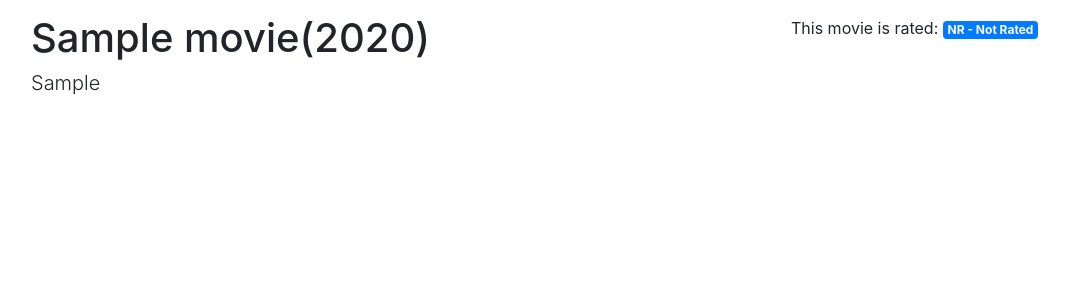
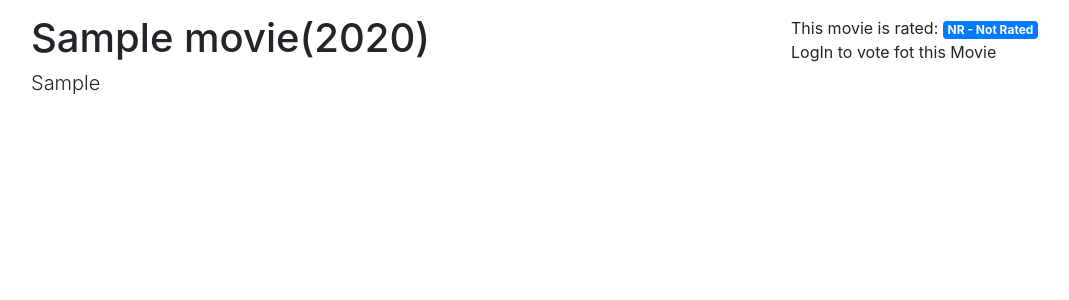
Before and after one commit to sky-bot/My_Movie_Db_Website, a Django app: page /movie/1 in a window 1280 px wide. Shown: the part 40-340 px from the top of the page, without its empty margins (54-1123 px from the left). Run offline with Django 3.2, Linux system fonts and the light colour scheme; tables that the repository leaves empty hold one stand-in row (values such as "Sample post"); parts of the project's set-up code (start-up, migrations or seed data) failed here and were passed over; some libraries are stand-ins or nearby versions.

```diff
--- a/My_Movie_Db_Website/config/settings.py
+++ b/My_Movie_Db_Website/config/settings.py
@@ -127,4 +127,4 @@ USE_TZ = True
 
 STATIC_URL = '/static/'
 
-LOGIN_REDIRECT_URL = 'core:MovieList'
+LOGIN_REDIRECT_URL = 'user:login'
--- a/My_Movie_Db_Website/core/models.py
+++ b/My_Movie_Db_Website/core/models.py
@@ -101,6 +101,13 @@ class Roles(models.Model):
     class Meta:
         unique_together = ('movie', 'person', 'name')
 
+class VoteManager(models.Model):
+    def get_vote_or_unsaved_blank(self, movie, user):
+        try:
+            return Vote.objects.get(movie=movie, user=user)
+        except Vote.DoesNotExist:
+            return Vote(movie = movie, user = user)
+
 
 class Vote(models.Model):
     UP = 1
@@ -132,10 +139,3 @@ class Vote(models.Model):
 
     class Meta:
         unique_together = ('user','movie')
-
-class VoteManager(models.Model):
-    def get_vote_or_unsaved_blank(self, movie, user):
-        try:
-            return Vote.objects.get(movie=movie, user=user)
-        except Vote.DoesNotExist:
-            return Vote(movie = movie, user = user)
--- a/My_Movie_Db_Website/core/templates/core/movie_detail.html
+++ b/My_Movie_Db_Website/core/templates/core/movie_detail.html
@@ -12,10 +12,22 @@
 {% endblock %}
 
 {% block sidebar %}
-<div>
-    This movie is rated:
+    <div>
+        This movie is rated:
         <span class="badge badge-primary">
             {{ object.get_rating_display }}
         </span>
-</div>
+    </div>
+
+    <div>
+        {% if vote_form %}
+            <form method="POST" action="{{ vote_form_url }}">
+                {% csrf_token %}
+                {{ vote_form.as_p }}
+                <button class="btn btn-primary">Vote</button>
+            </form>
+        {% else %}
+         <p>LogIn to vote fot this Movie</p>
+        {% endif %}
+    </div>
 {% endblock %}
--- a/My_Movie_Db_Website/core/views.py
+++ b/My_Movie_Db_Website/core/views.py
@@ -1,6 +1,10 @@
 from django.shortcuts import render
 from django.views.generic import ListView, DetailView
 from core.models import Movie, Person
+from django.contrib.auth.mixins import LoginRequiredMixin
+from django.shortcuts import redirect
+from django.views.generic import CreateView
+from core.forms import VoteForm
 # Create your views here.
 
 class MovieList(ListView):
@@ -44,3 +48,31 @@ class MovieDetail(DetailView):
 
 class PersonDetail(DetailView):
     queryset = Person.objects.all_with_prefetch_movies()
+
+class CreateVote(LoginRequiredMixin, CreateView):
+    form_class = VoteForm
+
+    def get_initial(self):
+        initial = super.get_initial()
+        initial['user'] = self.request.user.id
+        initial['movie'] = self.kwargs['movie_id']
+        return initial()
+
+    def get_success_url(self):
+        movie_id = self.object.movie.id
+        return reverse(
+            'core:MovieDetail',
+            kwargs ={
+                'pk':movie_id
+            }
+        )
+
+    def render_to_response(self, context, **response_kwargs):
+        movie_id  = context['object'].id
+        movie_detail_url = reverse(
+            'core:MovieDetail',
+            kwargs = {'pk': movie_id}
+        )
+        return redirect(
+            to=movie_detail_url
+        )
```
